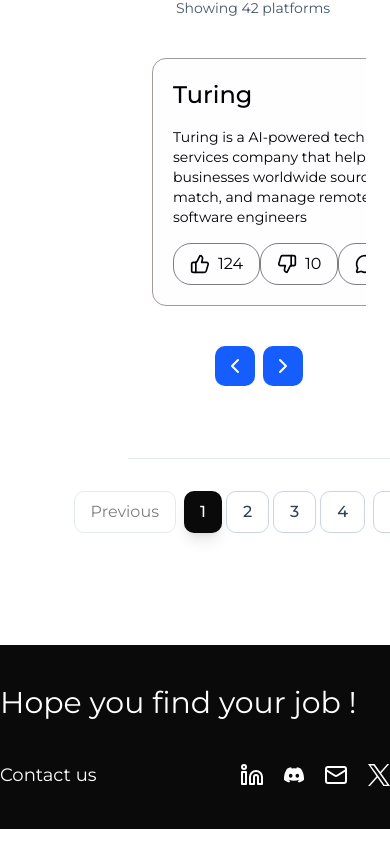
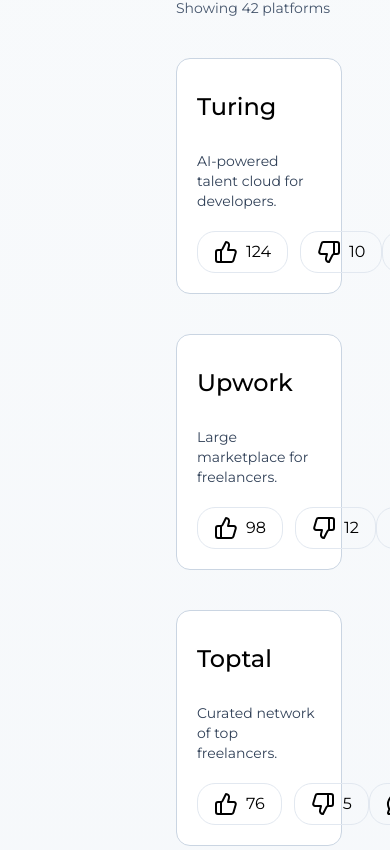
Before and after one commit to Shivam-Jangid/remote-jobs-plateform, a Next.js app: page /platforms in a window 390 px wide. Shown: the part 934-1784 px from the top of the page. Before the commit the page ends 1763 px from the top, so only its background shows below. Built offline with nearby package versions, Linux system fonts and the light colour scheme.

Commit message:
all the platforms added

```diff
--- a/app/platforms/page.tsx
+++ b/app/platforms/page.tsx
@@ -18,48 +18,48 @@
 ];
 
 const platformData = [
-  { id: 1, name: "Turing", categories: ["developer"] },
-  { id: 2, name: "Upwork", categories: ["developer", "designer", "content"] },
-  { id: 3, name: "Toptal", categories: ["developer", "designer"] },
-  { id: 4, name: "Fiverr", categories: ["designer", "content", "marketing"] },
-  { id: 5, name: "Remote.co", categories: ["developer", "data-analyst"] },
-  { id: 6, name: "We Work Remotely", categories: ["developer", "designer", "marketing"] },
-  { id: 7, name: "FlexJobs", categories: ["developer", "researcher", "content"] },
-  { id: 8, name: "Gun.io", categories: ["developer"] },
-  { id: 9, name: "Freelancer.com", categories: ["designer", "content", "writer"] },
-  { id: 10, name: "PeoplePerHour", categories: ["developer", "designer", "marketing"] },
-  { id: 11, name: "Guru", categories: ["developer", "pm", "content"] },
-  { id: 12, name: "Jooble", categories: ["researcher", "data-analyst", "writer"] },
-  { id: 13, name: "FlexJobs+", categories: ["developer", "designer"] },
-  { id: 14, name: "Arc.dev", categories: ["developer"] },
-  { id: 15, name: "X-Team", categories: ["developer", "designer"] },
-  { id: 16, name: "Remote Ok", categories: ["developer", "marketing", "pm"] },
-  { id: 17, name: "Working Nomads", categories: ["developer", "content", "researcher"] },
-  { id: 18, name: "YunoJuno", categories: ["designer", "developer", "marketing"] },
-  { id: 19, name: "Hubstaff Talent", categories: ["developer", "designer"] },
-  { id: 20, name: "Dribbble", categories: ["designer"] },
-  { id: 21, name: "Behance", categories: ["designer", "content"] },
-  { id: 22, name: "AngelList", categories: ["developer", "pm", "data-analyst"] },
-  { id: 23, name: "LinkedIn", categories: ["developer", "designer", "marketing", "pm"] },
-  { id: 24, name: "Stack Overflow", categories: ["developer"] },
-  { id: 25, name: "GitHub Jobs", categories: ["developer"] },
-  { id: 26, name: "Honeypot", categories: ["developer"] },
-  { id: 27, name: "Authentic Jobs", categories: ["designer", "content"] },
-  { id: 28, name: "Behance Freelance", categories: ["designer"] },
-  { id: 29, name: "Indeed", categories: ["developer", "designer", "marketing", "researcher"] },
-  { id: 30, name: "AngelList Talent", categories: ["developer", "pm"] },
-  { id: 31, name: "RemoteOK", categories: ["developer", "designer", "content"] },
-  { id: 32, name: "We Work Remotely+", categories: ["developer", "designer"] },
-  { id: 33, name: "Cloudstaff", categories: ["developer"] },
-  { id: 34, name: "Truelancer", categories: ["developer", "designer", "content"] },
-  { id: 35, name: "Agile Talent", categories: ["developer", "pm"] },
-  { id: 36, name: "Bonsai", categories: ["designer", "content", "writer"] },
-  { id: 37, name: "Articulate Talent", categories: ["content", "writer", "researcher"] },
-  { id: 38, name: "Crew", categories: ["designer", "developer"] },
-  { id: 39, name: "Topcoder", categories: ["developer", "designer"] },
-  { id: 40, name: "HackerRank", categories: ["developer"] },
-  { id: 41, name: "LeetCode Jobs", categories: ["developer", "data-analyst"] },
-  { id: 42, name: "CodeSignal", categories: ["developer"] },
+  { id: 1, name: "Turing", description: "AI-powered talent cloud for developers.", categories: ["developer"], likes:124, dislikes:10, comments:20 },
+  { id: 2, name: "Upwork", description: "Large marketplace for freelancers.", categories: ["developer", "designer", "content"], likes:98, dislikes:12, comments:34 },
+  { id: 3, name: "Toptal", description: "Curated network of top freelancers.", categories: ["developer", "designer"], likes:76, dislikes:5, comments:15 },
+  { id: 4, name: "Fiverr", description: "Gig-based freelance marketplace.", categories: ["designer", "content", "marketing"], likes:210, dislikes:20, comments:60 },
+  { id: 5, name: "Remote.co", description: "Remote job board across industries.", categories: ["developer", "data-analyst"], likes:45, dislikes:3, comments:8 },
+  { id: 6, name: "We Work Remotely", description: "Remote work job listings.", categories: ["developer", "designer", "marketing"], likes:130, dislikes:14, comments:42 },
+  { id: 7, name: "FlexJobs", description: "Curated remote & flexible jobs.", categories: ["developer", "researcher", "content"], likes:88, dislikes:9, comments:21 },
+  { id: 8, name: "Gun.io", description: "Marketplace for freelance developers.", categories: ["developer"], likes:34, dislikes:2, comments:5 },
+  { id: 9, name: "Freelancer.com", description: "Global freelance platform.", categories: ["designer", "content", "writer"], likes:56, dislikes:6, comments:12 },
+  { id: 10, name: "PeoplePerHour", description: "Freelance marketplace for small projects.", categories: ["developer", "designer", "marketing"], likes:22, dislikes:1, comments:4 },
+  { id: 11, name: "Guru", description: "Freelance hiring platform.", categories: ["developer", "pm", "content"], likes:18, dislikes:2, comments:3 },
+  { id: 12, name: "Jooble", description: "Job aggregator for remote roles.", categories: ["researcher", "data-analyst", "writer"], likes:12, dislikes:0, comments:2 },
+  { id: 13, name: "FlexJobs+", description: "Premium remote job listings.", categories: ["developer", "designer"], likes:9, dislikes:1, comments:1 },
+  { id: 14, name: "Arc.dev", description: "Remote developer community.", categories: ["developer"], likes:44, dislikes:5, comments:7 },
+  { id: 15, name: "X-Team", description: "Developer teams for hire.", categories: ["developer", "designer"], likes:31, dislikes:2, comments:6 },
+  { id: 16, name: "Remote Ok", description: "Remote job board.", categories: ["developer", "marketing", "pm"], likes:28, dislikes:3, comments:9 },
+  { id: 17, name: "Working Nomads", description: "Remote job curator.", categories: ["developer", "content", "researcher"], likes:16, dislikes:2, comments:4 },
+  { id: 18, name: "YunoJuno", description: "Freelance talent network.", categories: ["designer", "developer", "marketing"], likes:14, dislikes:1, comments:2 },
+  { id: 19, name: "Hubstaff Talent", description: "Free resource for remote workers.", categories: ["developer", "designer"], likes:11, dislikes:0, comments:1 },
+  { id: 20, name: "Dribbble", description: "Designer portfolio & freelance hub.", categories: ["designer"], likes:67, dislikes:5, comments:10 },
+  { id: 21, name: "Behance", description: "Creative portfolio platform.", categories: ["designer", "content"], likes:42, dislikes:3, comments:8 },
+  { id: 22, name: "AngelList", description: "Startup jobs and hiring.", categories: ["developer", "pm", "data-analyst"], likes:90, dislikes:7, comments:20 },
+  { id: 23, name: "LinkedIn", description: "Professional network with jobs.", categories: ["developer", "designer", "marketing", "pm"], likes:400, dislikes:40, comments:120 },
+  { id: 24, name: "Stack Overflow", description: "Dev-focused job listings.", categories: ["developer"], likes:210, dislikes:18, comments:50 },
+  { id: 25, name: "GitHub Jobs", description: "Jobs for developers.", categories: ["developer"], likes:55, dislikes:6, comments:11 },
+  { id: 26, name: "Honeypot", description: "Developer jobs marketplace.", categories: ["developer"], likes:34, dislikes:3, comments:6 },
+  { id: 27, name: "Authentic Jobs", description: "Jobs for creatives & developers.", categories: ["designer", "content"], likes:20, dislikes:2, comments:4 },
+  { id: 28, name: "Behance Freelance", description: "Designer freelance listings.", categories: ["designer"], likes:8, dislikes:0, comments:1 },
+  { id: 29, name: "Indeed", description: "General job board with remote filters.", categories: ["developer", "designer", "marketing", "researcher"], likes:310, dislikes:30, comments:80 },
+  { id: 30, name: "AngelList Talent", description: "Startup hiring platform.", categories: ["developer", "pm"], likes:18, dislikes:2, comments:3 },
+  { id: 31, name: "RemoteOK", description: "Remote developer & tech jobs.", categories: ["developer", "designer", "content"], likes:48, dislikes:4, comments:9 },
+  { id: 32, name: "We Work Remotely+", description: "Expanded remote job listings.", categories: ["developer", "designer"], likes:27, dislikes:1, comments:5 },
+  { id: 33, name: "Cloudstaff", description: "Outsourcing & remote staff.", categories: ["developer"], likes:6, dislikes:0, comments:0 },
+  { id: 34, name: "Truelancer", description: "Freelance marketplace.", categories: ["developer", "designer", "content"], likes:13, dislikes:1, comments:2 },
+  { id: 35, name: "Agile Talent", description: "On-demand developer talent.", categories: ["developer", "pm"], likes:9, dislikes:0, comments:1 },
+  { id: 36, name: "Bonsai", description: "Freelancer tools & marketplace.", categories: ["designer", "content", "writer"], likes:7, dislikes:0, comments:1 },
+  { id: 37, name: "Articulate Talent", description: "Learning & content experts.", categories: ["content", "writer", "researcher"], likes:4, dislikes:0, comments:0 },
+  { id: 38, name: "Crew", description: "Creative & dev freelance marketplace.", categories: ["designer", "developer"], likes:12, dislikes:1, comments:2 },
+  { id: 39, name: "Topcoder", description: "Competitions & freelance gigs.", categories: ["developer", "designer"], likes:17, dislikes:2, comments:3 },
+  { id: 40, name: "HackerRank", description: "Dev hiring and challenges.", categories: ["developer"], likes:25, dislikes:2, comments:4 },
+  { id: 41, name: "LeetCode Jobs", description: "Developer job board.", categories: ["developer", "data-analyst"], likes:11, dislikes:0, comments:1 },
+  { id: 42, name: "CodeSignal", description: "Assessment-driven hiring.", categories: ["developer"], likes:8, dislikes:0, comments:0 },
 ];
 
 export default function page() {
@@ -77,7 +77,7 @@
         ? prev.filter((id) => id !== categoryId)
         : [...prev, categoryId]
     );
-    setCurrentPage(1); // Reset to first page when filters change
+    setCurrentPage(1);
   };
 
   const clearFilters = () => {
@@ -114,7 +114,6 @@
     return matchesSearch && matchesCategory;
   });
 
-  // Calculate pagination
   const totalPages = Math.ceil(filteredPlatforms.length / PLATFORMS_PER_PAGE);
   const startIndex = (currentPage - 1) * PLATFORMS_PER_PAGE;
   const paginatedPlatforms = filteredPlatforms.slice(
@@ -134,7 +133,7 @@
   };
 
   return (
-    <div className="min-h-screen py-20 pl-32">
+    <div className="min-h-screen bg-linear-to-b from-slate-50/80 to-slate-100 py-20 pl-32">
       <div className="text-center">
         <div className="text-center flex items-center justify-center w-full h-full text-5xl">
           <span>Find the</span>
@@ -187,8 +186,6 @@
             </button>
           ))}
 
-
-
           {selectedCategories.length > 0 && (
             <button
               onClick={clearFilters}
@@ -218,12 +215,18 @@
         </div>
       )}
 
-      {/* Desktop Grid View (hidden on small screens) */}
-      <div className="hidden lg:grid grid-cols-3 px-12 py-10 gap-10 min-h-96">
+      <div className="flex flex-col lg:grid grid-cols-3 px-12 py-10 gap-10 min-h-96">
         {paginatedPlatforms.length > 0 ? (
           paginatedPlatforms.map((platform) => (
             <div key={platform.id}>
-              <PlatformNames />
+              <PlatformNames
+                name={platform.name}
+                description={platform.description}
+                likes={platform.likes}
+                dislikes={platform.dislikes}
+                comments={platform.comments}
+                href={`/platforms/${platform.name.toLowerCase().replace(/\s+/g, "-")}`}
+              />
             </div>
           ))
         ) : (
@@ -235,57 +238,9 @@
         )}
       </div>
 
-      {/* Mobile/Tablet Horizontal Slider (visible on smaller screens) */}
-      <div className="lg:hidden px-6 py-10 min-h-96">
-        {filteredPlatforms.length > 0 ? (
-          <div className="relative">
-            {/* Scroll Container */}
-            <div
-              ref={scrollContainerRef}
-              className="flex gap-6 overflow-x-auto snap-x snap-mandatory pb-4 scroll-smooth"
-              style={{
-                scrollBehavior: "smooth",
-                WebkitOverflowScrolling: "touch",
-              }}
-            >
-              {filteredPlatforms.map((platform) => (
-                <div key={platform.id} className="flex-shrink-0 w-72 snap-start">
-                  <PlatformNames />
-                </div>
-              ))}
-            </div>
 
-            {/* Slider Controls */}
-            {filteredPlatforms.length > 0 && (
-              <div className="flex gap-2 justify-center mt-6">
-                <button
-                  onClick={() => handleScroll("left")}
-                  className="p-2 bg-blue-600 text-white rounded-lg hover:bg-blue-700 transition-all"
-                >
-                  <ChevronLeft size={24} />
-                </button>
-                <button
-                  onClick={() => handleScroll("right")}
-                  className="p-2 bg-blue-600 text-white rounded-lg hover:bg-blue-700 transition-all"
-                >
-                  <ChevronRight size={24} />
-                </button>
-              </div>
-            )}
-          </div>
-        ) : (
-          <div className="text-center py-12">
-            <p className="text-xl text-slate-500">
-              No platforms found matching your filters.
-            </p>
-          </div>
-        )}
-      </div>
-
-      {/* Pagination */}
       {totalPages > 1 && (
         <div className="flex items-center justify-center gap-2 py-8 mt-8 px-12 border-t border-slate-200">
-          {/* Previous Button */}
           <button
             onClick={() => handlePageChange(currentPage - 1)}
             disabled={currentPage === 1}
@@ -294,7 +249,6 @@
             Previous
           </button>
 
-          {/* Page Numbers */}
           <div className="flex gap-1">
             {Array.from({ length: totalPages }, (_, i) => i + 1).map((page) => (
               <button
@@ -311,7 +265,6 @@
             ))}
           </div>
 
-          {/* Next Button */}
           <button
             onClick={() => handlePageChange(currentPage + 1)}
             disabled={currentPage === totalPages}
@@ -322,7 +275,6 @@
         </div>
       )}
 
-      {/* Category Modal */}
       {isModalOpen && (
         <div className="fixed inset-0 bg-black/50 flex items-center justify-center z-50">
           <div className="bg-white rounded-xl p-8 max-w-md w-full mx-4 max-h-96 overflow-y-auto">
--- a/components/platformNames.tsx
+++ b/components/platformNames.tsx
@@ -2,29 +2,48 @@
 import { MessageCircle, ThumbsDownIcon, ThumbsUp } from "lucide-react";
 import Link from "next/link";
 
+interface PlatformProps {
+  name: string;
+  description?: string;
+  likes?: number;
+  dislikes?: number;
+  comments?: number;
+  href?: string;
+}
 
+export default function PlatformNames({
+  name,
+  description = "",
+  likes = 0,
+  dislikes = 0,
+  comments = 0,
+  href = "#",
+}: PlatformProps) {
+  return (
+    <div className="col-span-1">
+      <div className="border border-slate-300 hover:ring-2 transition-all hover:ring-offset-1 rounded-xl p-5 bg-white">
+        <Link href={href} className="font-medium text-2xl my-3 hover:underline hover:underline-offset-6 cursor-pointer transition-all inline-block">
+          {name}
+        </Link>
+        <p className="text-sm mt-4 text-slate-700">{description}</p>
+        <div className="flex items-center justify-between mt-5">
+          <div className="flex items-center gap-3">
+            <button className="border border-slate-200 rounded-2xl flex items-center py-2 gap-2 px-4 group hover:bg-green-400 hover:border-none transition-all">
+              <ThumbsUp />
+              <span className="group-hover:font-medium">{likes}</span>
+            </button>
+            <button className="border border-slate-200 rounded-2xl flex items-center py-2 gap-2 px-4 group hover:bg-red-500/80 hover:border-none transition-all">
+              <ThumbsDownIcon />
+              <span className="group-hover:font-medium">{dislikes}</span>
+            </button>
+          </div>
 
-export default function PlatformNames() {
-  return (
-     <div className="col-span-1 bg-purple-50/20">
-          <div className="border border-[#a59a9a] hover:ring-2 transition-all hover:ring-offset-1 rounded-xl p-5">
-            <a href = "https://www.turing.com/" className="font-medium text-2xl my-3 hover:underline hover:underline-offset-6 cursor-pointer transition-all delay-500 duration-1000  inline">Turing</a>
-            <p className="text-sm mt-4">Turing is a AI-powered tech services company that helps businesses worldwide source, vet, match, and manage remote software engineers</p>
-            <div className = "flex items-center justify-around mt-4">
-              <button className="border border-black/50 rounded-2xl flex items-center py-2 gap-2 px-4 group hover:bg-linear-to-r hover:border-none hover:from-blue-600 transition-all hover:text-white hover:to-pink-400 hover:-translate-y-1 delay-75">
-                <ThumbsUp className=" size-5" />
-                <span className="group-hover:font-medium">124</span>
-              </button>
-              <button className="border border-black/50 rounded-2xl flex items-center py-2 gap-2 px-4 group hover:shadow-xl hover:border-none hover:bg-red-600 transition-all hover:text-white  hover:translate-y-0.5 delay-75">
-                <ThumbsDownIcon className="size-5" />
-                <span className="group-hover:font-medium">10</span>
-              </button>
-              <Link href={'/platforms/turing'} className="border border-black/50 rounded-2xl flex items-center py-2 gap-2 px-4 group  hover:border-black transition-all delay-75">
-                <MessageCircle className=" size-5" />
-                <span className="group-hover:font-medium">20</span>
-              </Link>
-            </div>
-          </div>
+          <Link href={href} className="border border-slate-200 rounded-2xl flex items-center py-2 gap-2 px-4 group hover:bg-slate-100 transition-all">
+            <MessageCircle />
+            <span className="group-hover:font-medium">{comments}</span>
+          </Link>
         </div>
-  )
+      </div>
+    </div>
+  );
 }
```
